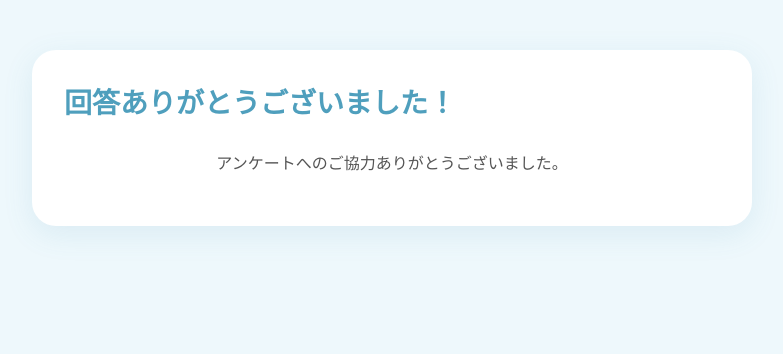
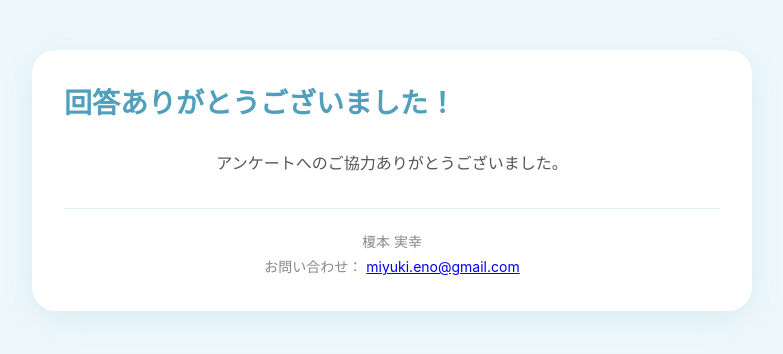
Before and after one commit to miyukieno42-cyber/sunscreen22, a Flask app: page /thanks in a window 1280 px wide. Shown: the top 354 px of the page, without its empty margins (248-1031 px from the left). Run offline with Flask 3, Linux system fonts and the light colour scheme; some libraries are stand-ins or nearby versions.

Commit message:
Update thanks.html

```diff
--- a/templates/thanks.html
+++ b/templates/thanks.html
@@ -45,7 +45,28 @@
     >
         アンケートへのご協力ありがとうございました。
     </p>
+    <div
+        style="
+            margin-top:30px;
+            padding-top:20px;
+            border-top:1px solid #dceff5;
+            text-align:center;
+            font-size:14px;
+            line-height:1.8;
+            color:#888;
+        "
+    >
+        <p style="margin:0;">
+            榎本 実幸
+        </p>
 
+        <p style="margin:0;">
+            お問い合わせ：
+            <a href="mailto:miyuki.eno@gmail.com">
+                miyuki.eno@gmail.com
+            </a>
+        </p>
+    </div>
 
 </main>
 
```
